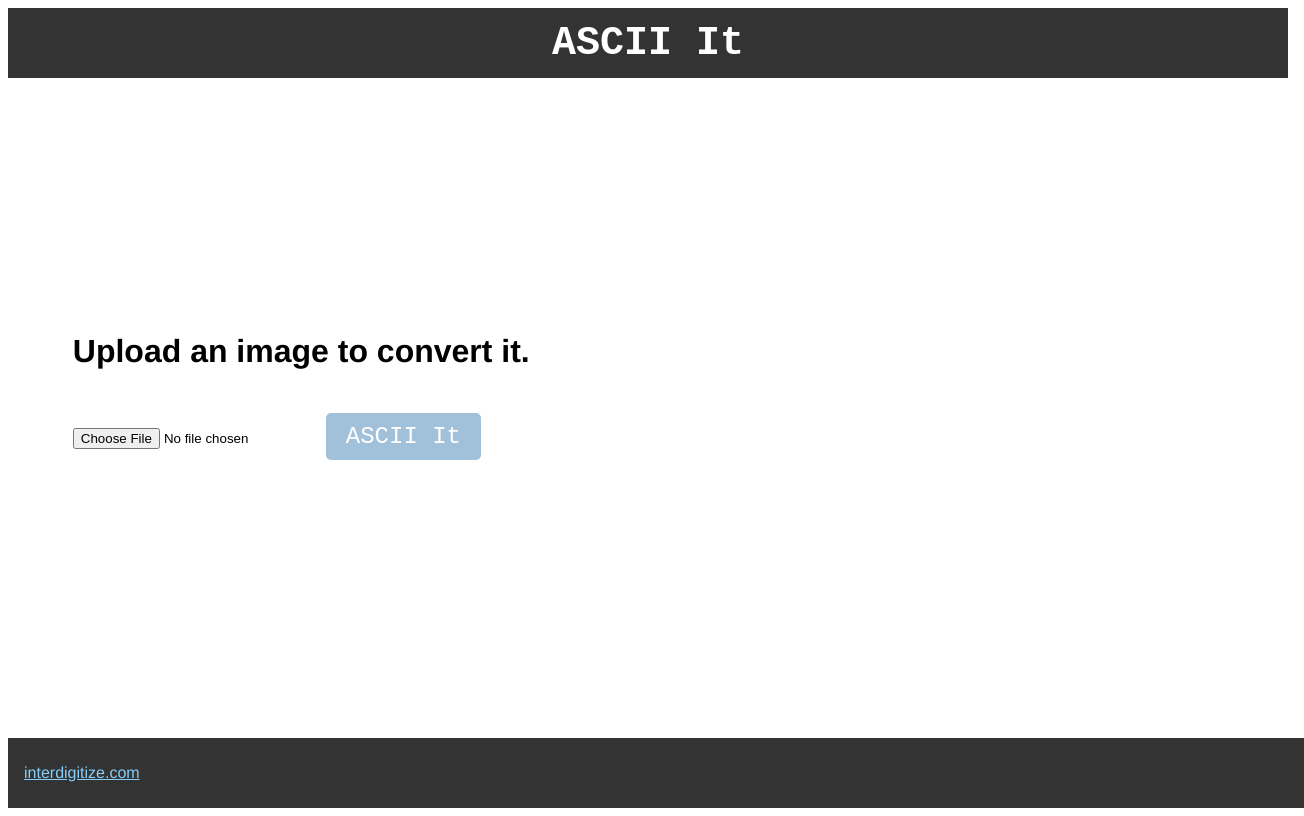
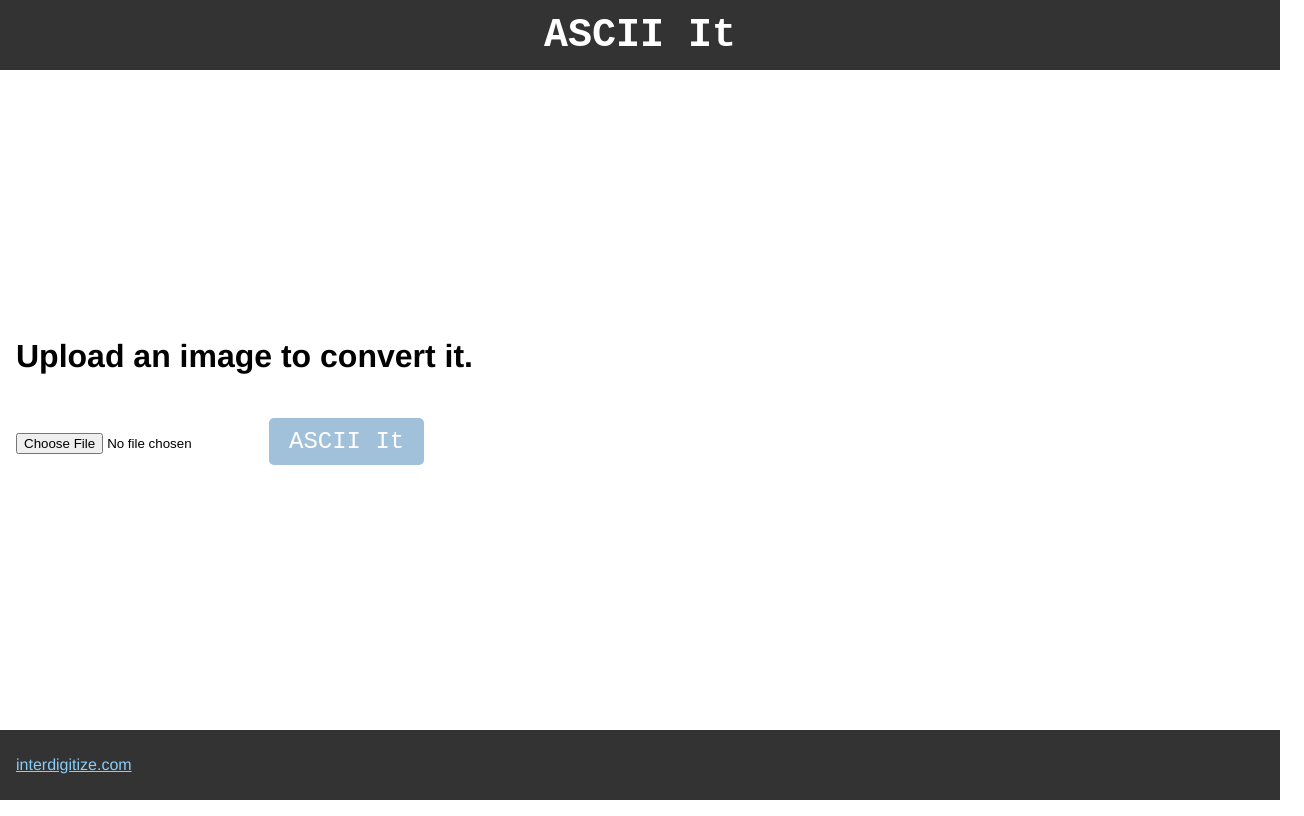
Before and after one commit to interdigitize/ASCII-It, a React (Create React App) app in the folder client/: page / in a window 1280 px wide. Shown: the whole page, 1304 px wide, since content can reach past the window. Built offline with nearby package versions, Linux system fonts and the light colour scheme.

Commit message:
Adds Grid and adjusts styles

```diff
--- a/client/src/components/App.css
+++ b/client/src/components/App.css
@@ -29,15 +29,24 @@ footer {
   min-height: 70px;
   color: #ffffff;
   width: 100vw;
-  padding-left: 1rem;
 }
 
 main {
-  margin: 0 5% 2% 5%;
+  margin: 1rem;
+  display: grid;
+  grid-template-columns: 55% 45%;
+}
+
+.col {
+  display: flex;
+  /* align-items: center; */
+  flex-direction: column;
+  justify-content: center;
 }
 
 a {
   color: lightskyblue;
+  padding-left: 1rem;
 }
 
 button {
--- a/client/src/components/Home.js
+++ b/client/src/components/Home.js
@@ -107,6 +107,7 @@ class Home extends Component {
   render() {
     return (
       <main>
+        <div className="col">
           <h2>Upload an image to convert it.</h2>
           <form id="upload">
             <input
@@ -126,11 +127,15 @@ class Home extends Component {
               <span />
             )}
             {this.state.sizeError ? (
-            <div className="error">Please select a file smaller than 5MB.</div>
+              <div className="error">
+                Please select a file smaller than 5MB.
+              </div>
             ) : (
               <span />
             )}
           </form>
+        </div>
+        <div className="col">
           {this.state.selectDisabled === true ? (
             <div class="spinner">
               <div class="cube1" />
@@ -150,6 +155,7 @@ class Home extends Component {
           ) : (
             <span />
           )}
+        </div>
       </main>
     );
   }
--- a/client/src/index.css
+++ b/client/src/index.css
@@ -5,6 +5,7 @@
 body {
   font-family: Helvetica, sans-serif;
   font-size: 16px;
+  margin: 0;
 }
 
 h1 {
```
Lines whose indentation alone changed are shown as unchanged.
